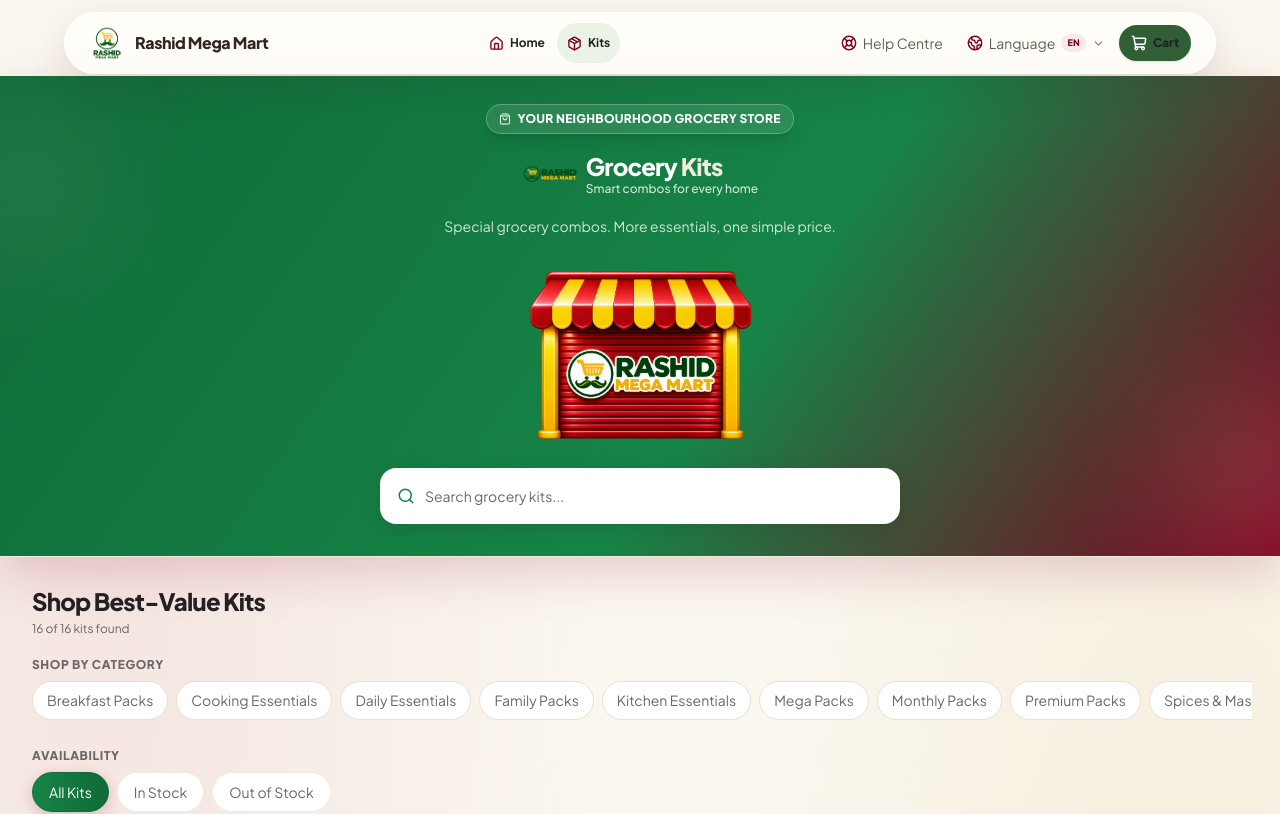
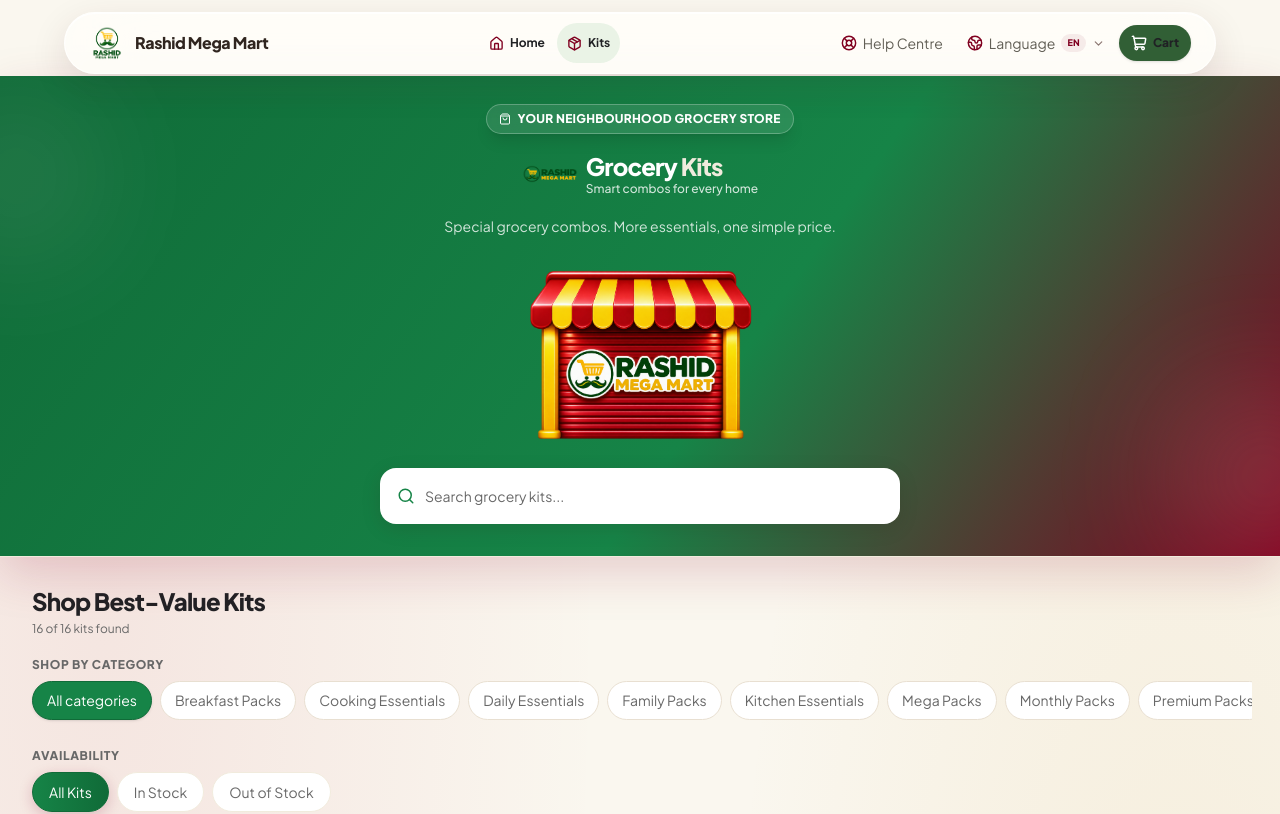
Before and after one commit to NoorTechnologies/rashidmegamartv0.1, a Next.js app: page /kits in a window 1280 px wide. Shown: the top 814 px of the page. Built offline with nearby package versions, Linux system fonts and the light colour scheme.

Commit message:
Add clear all-categories filter option

```diff
--- a/src/app/kits/page.tsx
+++ b/src/app/kits/page.tsx
@@ -201,6 +201,7 @@ export default function KitsPage() {
         <div className="mt-4 sm:mt-5">
           <p className="mb-2 text-[10px] font-extrabold uppercase tracking-wider text-[#686868] sm:text-xs">Shop by category</p>
           <div className="-mx-1 flex gap-2 overflow-x-auto px-1 pb-1 [scrollbar-width:none] [&::-webkit-scrollbar]:hidden" role="group" aria-label="Filter kits by category">
+            <button type="button" onClick={() => setCategoryFilter("all")} aria-pressed={categoryFilter === "all"} className={"min-h-9 shrink-0 rounded-full border px-3.5 py-2 text-[10px] font-extrabold transition active:scale-95 sm:text-xs " + (categoryFilter === "all" ? "border-[#106B38] bg-[#168447] text-white shadow-sm" : "border-[#E8DFD1] bg-white text-[#686868] hover:border-[#168447] hover:text-[#168447]")}>All categories</button>
             {[...new Set(kits.map((kit) => kit.category))].sort((a, b) => a.localeCompare(b)).map((category) => (
               <button key={category} type="button" onClick={() => setCategoryFilter(categoryFilter === category ? "all" : category)} aria-pressed={categoryFilter === category} className={"min-h-9 shrink-0 rounded-full border px-3.5 py-2 text-[10px] font-extrabold transition active:scale-95 sm:text-xs " + (categoryFilter === category ? "border-[#106B38] bg-[#168447] text-white shadow-sm" : "border-[#E8DFD1] bg-white text-[#686868] hover:border-[#168447] hover:text-[#168447]")}>
                 {category}
```
